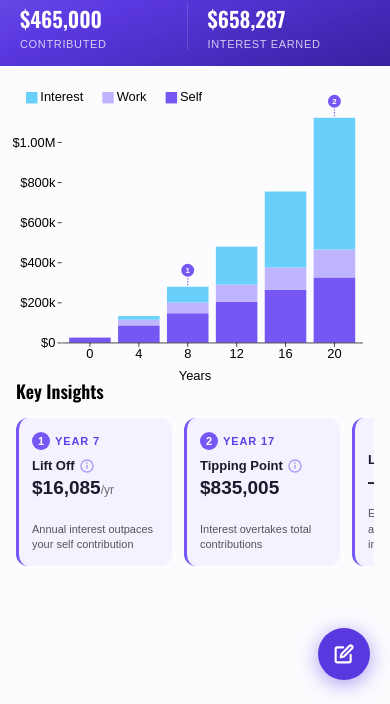
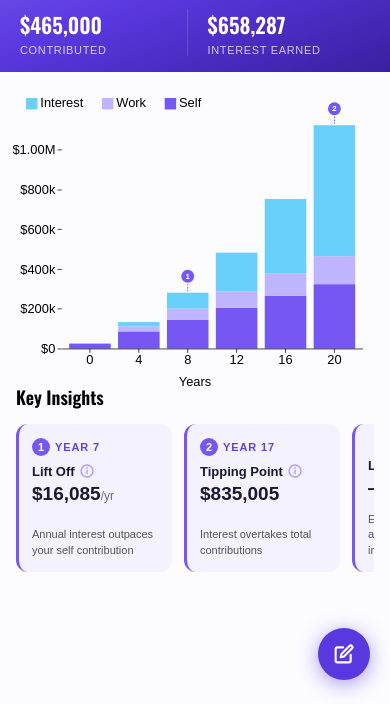
Before and after one commit to amandarae220/Calculator2.0, a website: page index.html in a window 390 px wide. Shown: the part 140-844 px from the top of the page. Drawn offline with nearby package versions, Linux system fonts and the light colour scheme.

Commit message:
mobile fixes for top of screen being cut off plus text wrap for legends when scenarios are added

```diff
--- a/index.html
+++ b/index.html
@@ -207,7 +207,7 @@
             font-family: 'Oswald', sans-serif;
             font-size: clamp(34px, 5.5vh, 54px);
             font-weight: 700;
-            line-height: 1;
+            line-height: 1.15; /* Oswald's cap-height extends above the line-box at line-height:1, clipping the top of glyphs */
             letter-spacing: -1px;
             color: #fff;
         }
@@ -1179,6 +1179,17 @@
     var height    = 360;
 
     function isMobile() { return window.innerWidth <= 720; }
+
+    // Measure text width in SVG viewBox units without rendering. The SVG legend
+    // uses font-family: sans-serif, so canvas measurement matches getBBox() in
+    // the same coordinate space — letting us pre-compute layout before deciding
+    // how much vertical space the legend needs.
+    function measureTextWidth(text, fontSize) {
+        var c = measureTextWidth._c || (measureTextWidth._c = document.createElement('canvas'));
+        var ctx = c.getContext('2d');
+        ctx.font = fontSize + 'px sans-serif';
+        return ctx.measureText(text).width;
+    }
 
     function updateChartDims() {
         if (isMobile()) {
@@ -1973,6 +1984,101 @@
         svg.append("title").text("Retirement Savings Projection Chart");
     }
 
+    // Computes legend item widths and packed x/y positions with row wrapping.
+    // Returns { items: [...with x,y,...], totalHeight }. Items wrap to a new
+    // row when the current row would overflow the chart's right edge.
+    function computeLegendLayout(scenarios) {
+        var lgFs     = isMobile() ? 18 : 10;
+        var lgShort  = { 'Interest': 'Interest', 'Work Contributions': 'Work', 'Self Contributions': 'Self' };
+        var revKeys  = ['Interest', 'Work Contributions', 'Self Contributions'];
+        var itemGap  = isMobile() ? 26 : 16;
+        var swatch   = isMobile() ? 16 : 13;
+        var labelGap = 4;
+        var legendX  = isMobile() ? 14 : 8;
+        var lineW    = isMobile() ? 22 : 18;
+        var rowGap   = isMobile() ? 8 : 6;
+        var rowHeight = swatch + rowGap;
+        var available = width - margin.right - legendX;
+
+        var items = [];
+
+        revKeys.forEach(function(key) {
+            var label = isMobile() ? lgShort[key] : key;
+            var textW = measureTextWidth(label, lgFs);
+            items.push({
+                type: 'bar', key: key, label: label,
+                itemWidth: swatch + labelGap + textW
+            });
+        });
+
+        scenarios.forEach(function(sc) {
+            var textW = measureTextWidth(sc.name, lgFs);
+            items.push({
+                type: 'scenario', sc: sc,
+                itemWidth: lineW + labelGap + 2 + textW
+            });
+        });
+
+        var xOff = 0, yOff = 0;
+        items.forEach(function(item) {
+            // Wrap to a new row if this item won't fit in the current one
+            // (but never wrap the very first item — that would just orphan it).
+            if (xOff > 0 && xOff + item.itemWidth > available) {
+                xOff = 0;
+                yOff += rowHeight;
+            }
+            item.x = xOff;
+            item.y = yOff;
+            xOff += item.itemWidth + itemGap;
+        });
+
+        return {
+            items: items,
+            totalHeight: yOff + swatch,
+            lgFs: lgFs, swatch: swatch, labelGap: labelGap,
+            legendX: legendX, lineW: lineW
+        };
+    }
+
+    function renderLegend(svg, layout) {
+        var legendG = svg.append("g").attr("class", "chart-legend")
+            .attr("font-family", "sans-serif").attr("font-size", layout.lgFs)
+            .attr("transform", "translate(" + layout.legendX + ",0)");
+
+        layout.items.forEach(function(item) {
+            var g = legendG.append("g")
+                .attr("transform", "translate(" + item.x + "," + item.y + ")");
+
+            if (item.type === 'bar') {
+                g.append("rect")
+                    .attr("x", 0).attr("y", 0)
+                    .attr("width", layout.swatch).attr("height", layout.swatch)
+                    .attr("fill", BAR_COLORS[item.key]);
+                g.append("text")
+                    .attr("x", layout.swatch + layout.labelGap)
+                    .attr("y", layout.swatch - 3)
+                    .attr("text-anchor", "start")
+                    .text(item.label);
+            } else {
+                var lineY = Math.floor(layout.swatch / 2);
+                g.append("line")
+                    .attr("x1", 0).attr("y1", lineY)
+                    .attr("x2", layout.lineW).attr("y2", lineY)
+                    .attr("stroke", item.sc.color).attr("stroke-width", 2.5)
+                    .attr("stroke-dasharray", "5,3");
+                g.append("circle")
+                    .attr("cx", layout.lineW).attr("cy", lineY)
+                    .attr("r", 3).attr("fill", item.sc.color);
+                g.append("text")
+                    .attr("x", layout.lineW + layout.labelGap + 2)
+                    .attr("y", layout.swatch - 3)
+                    .attr("fill", "#555")
+                    .attr("text-anchor", "start")
+                    .text(item.sc.name);
+            }
+        });
+    }
+
     function lineChartUpdate(isInitial) {
         updateChartDims();
         d3.select(SECTION_ID).select("svg").attr("viewBox", "0 0 " + width + " " + height);
@@ -2008,6 +2114,13 @@
             var peak = sc.totalArray[sc.totalArray.length - 1].amount;
             if (peak > yMax) yMax = peak;
         });
+
+        // Pre-compute legend layout (item widths + row positions) before scales
+        // are built. If the legend wraps to more rows than fit in the default
+        // margin.top, we bump margin.top so the chart pushes down to make room.
+        var legendLayout = computeLegendLayout(savedScenarios);
+        var legendNeededTop = legendLayout.totalHeight + 6;
+        if (legendNeededTop > margin.top) margin.top = legendNeededTop;
 
         var x = d3.scaleBand()
             .domain(displayTimes)
@@ -2130,62 +2243,8 @@
         svg.append("g").call(xAxis).attr("class", "x-axis axis");
         svg.append("g").call(yAxis).attr("class", "y-axis axis");
 
-        // Combined legend — bar categories + saved scenarios on a single row.
-        // Items are packed left-to-right using the rendered text width of each
-        // label, so the gap between items stays consistent regardless of label
-        // length. On mobile the 500-unit viewBox renders at ~0.75× — use a
-        // larger SVG font-size to hit legible actual pixel sizes, and shorten
-        // the bar-category labels so the row doesn't blow past the chart edge.
-        var lgFs     = isMobile() ? 18 : 10;
-        var lgShort  = { 'Interest': 'Interest', 'Work Contributions': 'Work', 'Self Contributions': 'Self' };
-        var revKeys  = ['Interest', 'Work Contributions', 'Self Contributions'];
-        var itemGap  = isMobile() ? 26 : 16;
-        var swatch   = isMobile() ? 16 : 13;
-        var labelGap = 4;
-
-        // Anchor the legend close to the SVG left edge instead of the y-axis line
-        // so 4 maxed-out scenario names still fit before the row overflows.
-        var legendX = isMobile() ? 14 : 8;
-        var legendG = svg.append("g").attr("class", "chart-legend")
-            .attr("font-family", "sans-serif").attr("font-size", lgFs)
-            .attr("transform", "translate(" + legendX + ",0)");
-
-        var xOff = 0;
-
-        revKeys.forEach(function(key) {
-            var g = legendG.append("g").attr("transform", "translate(" + xOff + ",0)");
-            g.append("rect")
-                .attr("x", 0).attr("y", 0)
-                .attr("width", swatch).attr("height", swatch)
-                .attr("fill", BAR_COLORS[key]);
-            var t = g.append("text")
-                .attr("x", swatch + labelGap)
-                .attr("y", swatch - 3)
-                .attr("text-anchor", "start")
-                .text(isMobile() ? lgShort[key] : key);
-            xOff += swatch + labelGap + t.node().getBBox().width + itemGap;
-        });
-
-        savedScenarios.forEach(function(sc) {
-            var g = legendG.append("g").attr("transform", "translate(" + xOff + ",0)");
-            var lineW = isMobile() ? 22 : 18;
-            var lineY = Math.floor(swatch / 2);
-            g.append("line")
-                .attr("x1", 0).attr("y1", lineY)
-                .attr("x2", lineW).attr("y2", lineY)
-                .attr("stroke", sc.color).attr("stroke-width", 2.5)
-                .attr("stroke-dasharray", "5,3");
-            g.append("circle")
-                .attr("cx", lineW).attr("cy", lineY)
-                .attr("r", 3).attr("fill", sc.color);
-            var t = g.append("text")
-                .attr("x", lineW + labelGap + 2)
-                .attr("y", swatch - 3)
-                .attr("fill", "#555")
-                .attr("text-anchor", "start")
-                .text(sc.name);
-            xOff += lineW + labelGap + 2 + t.node().getBBox().width + itemGap;
-        });
+        // Render legend using positions pre-computed by computeLegendLayout()
+        renderLegend(svg, legendLayout);
 
         var yLabelY = isMobile() ? (height - margin.bottom + 52) : (height + margin.top + 2);
         svg.append("text")
```
